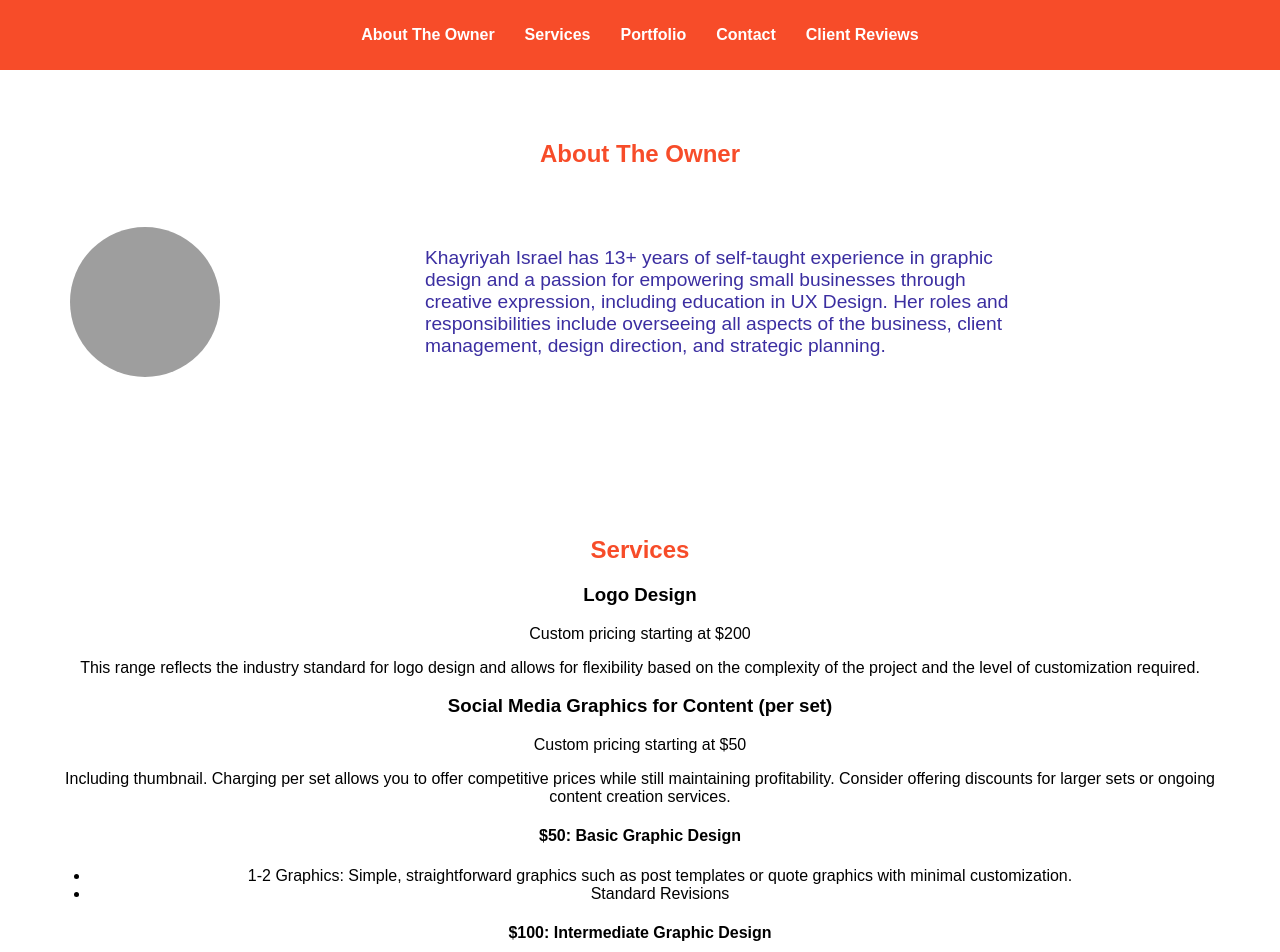
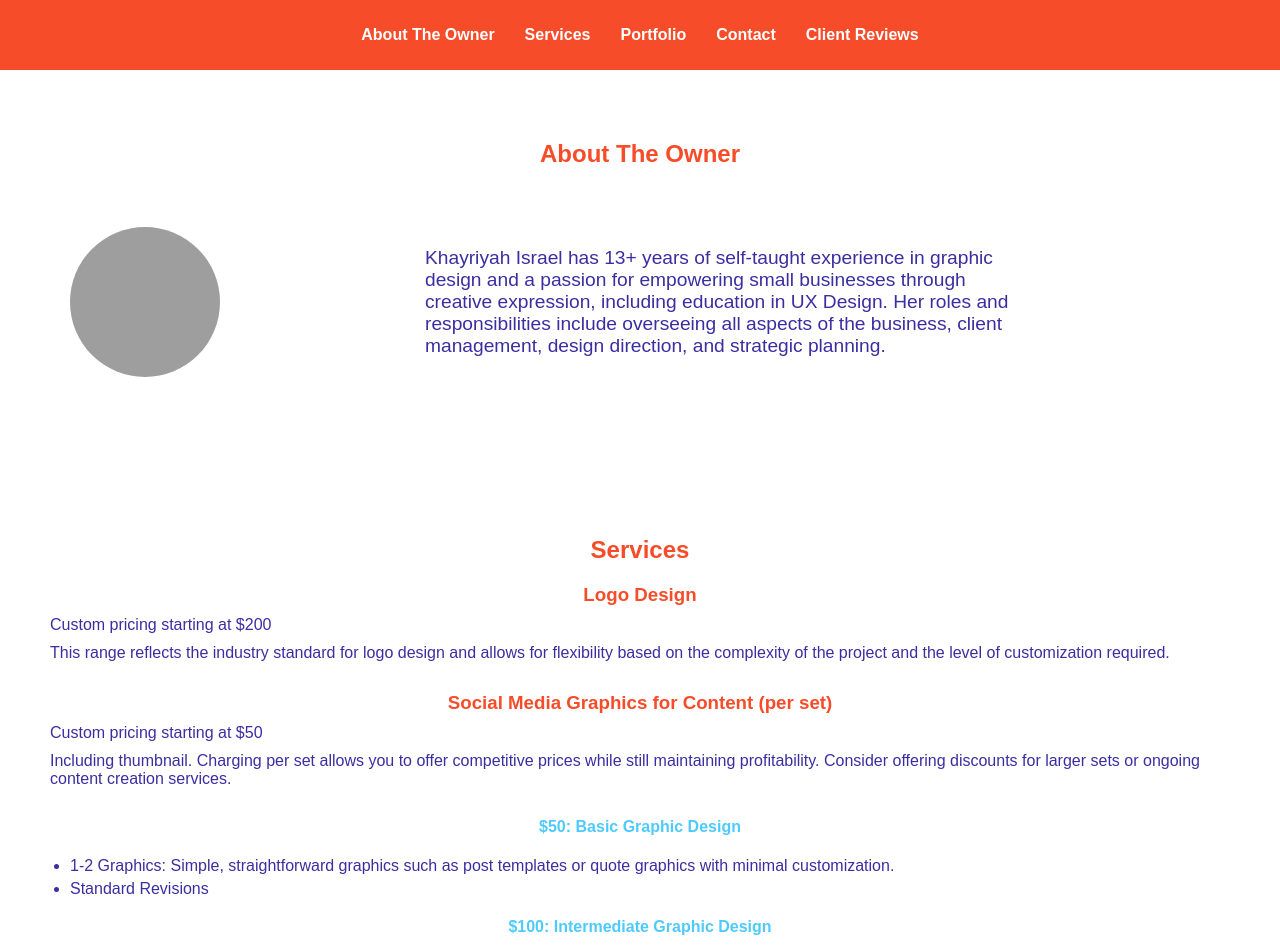
Before and after one commit to DynamicDemoiselle/creatives, a plain HTML site: page index.html in a window 1280 px wide. Shown: the top 952 px of the page. Drawn offline with Linux system fonts and the light colour scheme; grey boxes are pictures that could not be loaded.

Commit message:
Update styles.css

```diff
--- a/styles.css
+++ b/styles.css
@@ -78,3 +78,31 @@ footer {
     text-align: center;
     padding: 20px 0;
 }
+
+.service {
+    margin-bottom: 30px;
+}
+
+.service h3 {
+    color: #F74C29;
+    margin-bottom: 10px;
+}
+
+.service p, .service ul {
+    color: #3B2EA1;
+    margin: 10px 0;
+    text-align: left;
+}
+
+.service ul {
+    padding-left: 20px;
+}
+
+.service ul li {
+    margin-bottom: 5px;
+}
+
+.service h4 {
+    color: #4ECAFE;
+    margin-top: 20px;
+}
```
